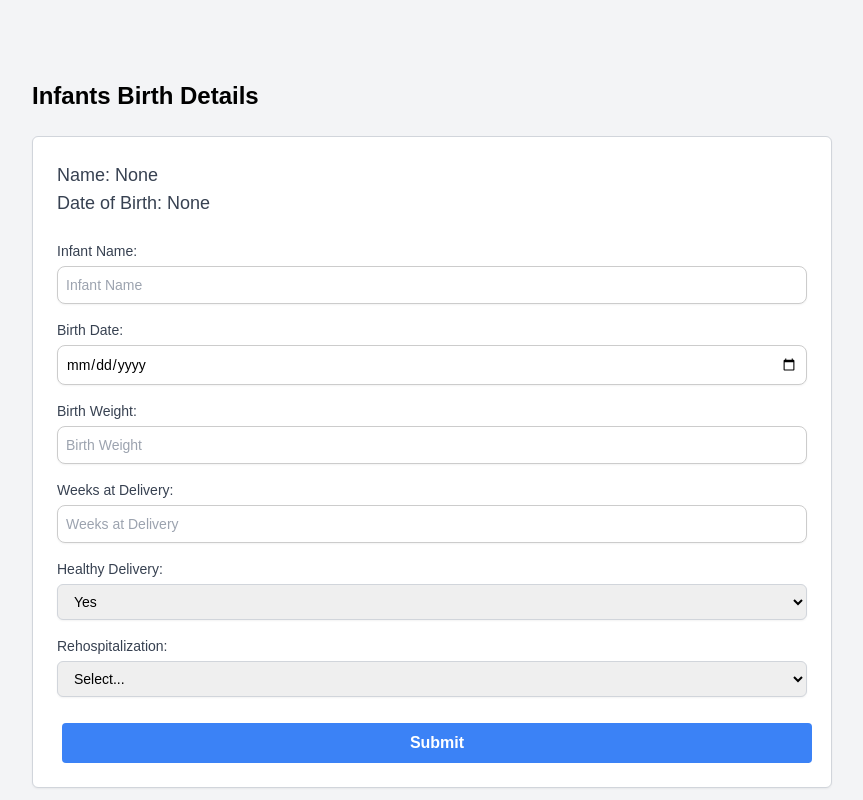
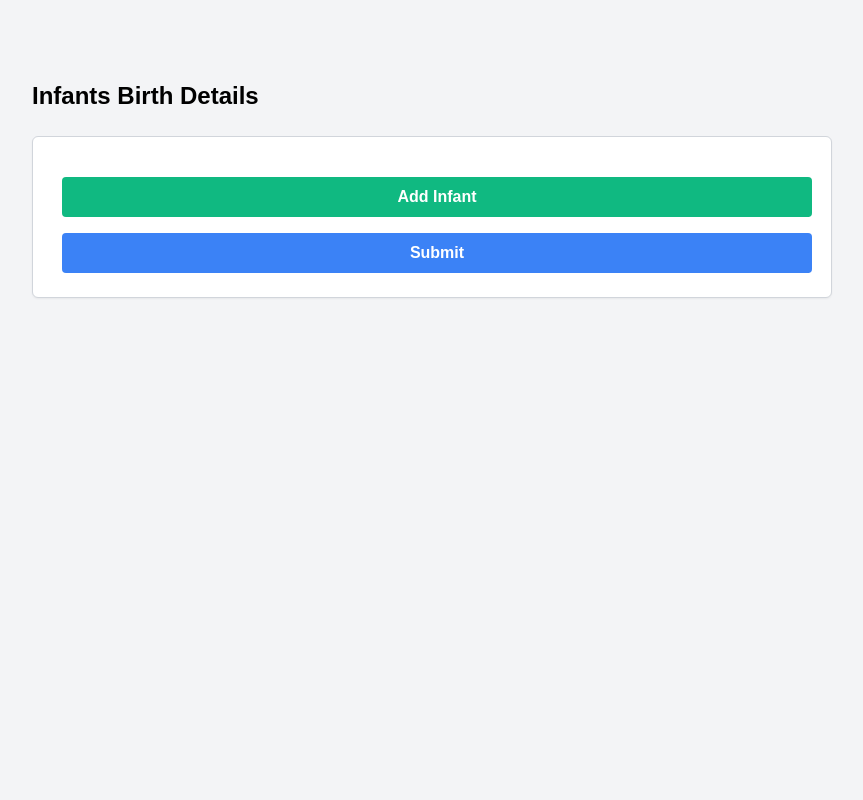
Before and after one commit to 74run/HoG, a Flask app: page /infants_demographics_form in a window 1280 px wide. Shown: the whole page, without its empty margins (208-1071 px from the left). Run offline with Flask 3, Linux system fonts and the light colour scheme; data that the repository does not hold is empty; some libraries are stand-ins or nearby versions.

Commit message:
Add Buttons for Child and Infant Details

```diff
--- a/HoG/app.py
+++ b/HoG/app.py
@@ -2,6 +2,7 @@ from flask import Flask, request, render_template, jsonify, render_template_stri
 from flask_pymongo import PyMongo, ObjectId
 from pymongo.errors import PyMongoError
 from datetime import datetime, timedelta
+from pymongo import MongoClient
 
 import bcrypt
 
@@ -335,28 +336,49 @@ def submit_child_demographics():
 @app.route('/submit_infants_demographics', methods=['POST'])
 def submit_infants_demographics():
     data = request.form
+    print("the data is:", data)
     user_id = data.get('user_id')
-
-
 
     # Validate the user_id by checking if the user exists in the database
     user = mongo.db.users.find_one({'user_id': user_id})
     if not user:
         return jsonify({'error': 'User ID not found.'}), 404
+
     try:
-        infant_details = {
-            "infant_name": data.get("infant_name", ""),
-            "birthdate": data.get("birthdate", ""),
-            "birth_weight": float(data.get("birth_weight", 0)) if data.get("birth_weight") else None,
-            "weeks_at_delivery": int(data.get("weeks_at_delivery", 0)) if data.get("weeks_at_delivery") else None,
-            "healthy_delivery": data.get("healthy_delivery", ""),
-            "medconcernsonbirth" : data.get("medconcernsonbirth", ""),
-            "rehospitalization": data.get("rehospitalization", "")
-        }
-        mongo.db.users.update_one(
+        infant_details = []
+
+        # Assuming the form sends arrays for each infant attribute
+        infant_names = data.getlist("infant_name[]")
+        birth_dates = data.getlist("birthdate[]")  # Changed to plural form for consistency
+        birth_weights = data.getlist("birth_weight[]")
+        weeks_at_delivery = data.getlist("weeks_at_delivery[]")
+        healthy_deliveries = data.getlist("healthy_delivery[]")
+        medical_concerns_on_birth = data.getlist("medicalconcernsonbirth[]")
+        rehospitalizations = data.getlist("rehospitalization[]")
+
+        # Iterate through each array simultaneously using zip
+        for name, birth_date, birth_weight, weeks, healthy_delivery, medical_concern, rehospitalization in zip(
+            infant_names, birth_dates, birth_weights, weeks_at_delivery, healthy_deliveries,
+            medical_concerns_on_birth, rehospitalizations
+        ):
+            infant_detail = {
+                "infant_name": name,
+                "birthdate": birth_date,
+                "birth_weight": int(birth_weight) if birth_weight else None,
+                "weeks_at_delivery": int(weeks) if weeks else None,
+                "healthy_delivery": healthy_delivery,
+                "medical_concerns_on_birth": medical_concern,
+                "rehospitalization": rehospitalization
+            }
+            infant_details.append(infant_detail)
+
+
+        # Update the user document with the new infant details
+        update_result = mongo.db.users.update_one(
             {"user_id": user_id},
             {"$set": {"infant_data": infant_details}}
         )
+
         return redirect(url_for('success', user_id=user_id))
     except Exception as e:
         logging.error(f"Error submitting infants demographics: {e}")
--- a/HoG/templates/Infant_demo.html
+++ b/HoG/templates/Infant_demo.html
@@ -6,64 +6,97 @@
     <title>Infant Birth Details</title>
     <link href="https://cdn.jsdelivr.net/npm/tailwindcss@2.2.19/dist/tailwind.min.css" rel="stylesheet">
     <link rel="stylesheet" href="../static/index.css">
+    <link rel="stylesheet" href="https://cdnjs.cloudflare.com/ajax/libs/font-awesome/5.15.3/css/all.min.css">
 </head>
 <body class="bg-gray-100">
+    <form action="/submit_infants_demographics" method="POST">
+        <input type="hidden" name="user_id" value="{{ user_id }}">
         <div class="container mx-auto mt-10">
             <h2 class="text-2xl font-bold mb-6"><strong>Infants Birth Details</strong></h2>
             <div class="border border-gray-300 rounded-md p-6 bg-white shadow-sm">
-            <div class="mb-6">
-                <p class="text-lg font-medium text-gray-700">Name: {{ name }}</p>
-                <p class="text-lg font-medium text-gray-700">Date of Birth: {{ birthdate }}</p>
+                <!-- Infant Forms Container -->
+                <div id="infantFormsContainer" style="display:none;"></div>
+
+                <!-- Add Infant Button -->
+                <button type="button" onclick="addInfantForm()" class="mt-4 w-full bg-green-500 hover:bg-green-700 text-white font-bold py-2 px-4 rounded">Add Infant</button>
+
+                <!-- Submit Button -->
+                <button type="submit" class="mt-4 w-full bg-blue-500 hover:bg-blue-700 text-white font-bold py-2 px-4 rounded">Submit</button>
             </div>
-            <form action="/submit_infants_demographics" method="POST">
-                <input type="hidden" name="user_id" value="{{ user_id }}">
-                <div class="mb-4">
+        </div>
+    </form>
+
+    <script>
+        // Template for an infant form
+        const infantFormTemplate = `
+        <div class="infant-form mb-4">
             <label for="infant_name" class="block text-sm font-medium text-gray-700">Infant Name:</label>
-                    <input type="text" id="infant_name" name="infant_name" placeholder="Infant Name" class="mt-1 block w-full px-3 py-2 border border-gray-300 rounded-md shadow-sm focus:outline-none focus:ring-blue-500 focus:border-blue-500 sm:text-sm">
-                </div>
+            <input type="text" name="infant_name[]" placeholder="Infant Name" class="mt-1 block w-full px-3 py-2 border border-gray-300 rounded-md shadow-sm focus:outline-none focus:ring-blue-500 focus:border-blue-500 sm:text-sm">
 
-                <div class="mb-4">
+            <!-- Add other fields similarly -->
+
             <label for="birthdate" class="block text-sm font-medium text-gray-700">Birth Date:</label>
-                    <input type="date" id="birthdate" name="birthdate" placeholder="Birth Date" class="mt-1 block w-full px-3 py-2 border border-gray-300 rounded-md shadow-sm focus:outline-none focus:ring-blue-500 focus:border-blue-500 sm:text-sm">
-                </div>
+            <input type="date" name="birthdate[]" placeholder="Birth Date" class="mt-1 block w-full px-3 py-2 border border-gray-300 rounded-md shadow-sm focus:outline-none focus:ring-blue-500 focus:border-blue-500 sm:text-sm">
 
-                <div class="mb-4">
             <label for="birth_weight" class="block text-sm font-medium text-gray-700">Birth Weight:</label>
-                    <input type="number" id="birth_weight" name="birth_weight" placeholder="Birth Weight" class="mt-1 block w-full px-3 py-2 border border-gray-300 rounded-md shadow-sm focus:outline-none focus:ring-blue-500 focus:border-blue-500 sm:text-sm">
-                </div>
+            <input type="number" name="birth_weight[]" placeholder="Birth Weight" class="mt-1 block w-full px-3 py-2 border border-gray-300 rounded-md shadow-sm focus:outline-none focus:ring-blue-500 focus:border-blue-500 sm:text-sm">
 
-                <div class="mb-4">
             <label for="weeks_at_delivery" class="block text-sm font-medium text-gray-700">Weeks at Delivery:</label>
-                    <input type="number" id="weeks_at_delivery" name="weeks_at_delivery" placeholder="Weeks at Delivery" class="mt-1 block w-full px-3 py-2 border border-gray-300 rounded-md shadow-sm focus:outline-none focus:ring-blue-500 focus:border-blue-500 sm:text-sm">
-                </div>
+            <input type="number" name="weeks_at_delivery[]" placeholder="Weeks at Delivery" class="mt-1 block w-full px-3 py-2 border border-gray-300 rounded-md shadow-sm focus:outline-none focus:ring-blue-500 focus:border-blue-500 sm:text-sm">
 
-                <div class="mb-4">
             <label for="healthy_delivery" class="block text-sm font-medium text-gray-700">Healthy Delivery:</label>
-                    <select id="healthy_delivery" name="healthy_delivery" class="mt-1 block w-full px-3 py-2 border border-gray-300 rounded-md shadow-sm focus:outline-none focus:ring-blue-500 focus:border-blue-500 sm:text-sm" onchange="toggleInput(document.getElementById('healthy_delivery'), document.getElementById('healthydelContainer'))">
+            <select name="healthy_delivery[]" class="mt-1 block w-full px-3 py-2 border border-gray-300 rounded-md shadow-sm focus:outline-none focus:ring-blue-500 focus:border-blue-500 sm:text-sm">
                 <option value="yes">Yes</option>
                 <option value="no">No</option>
             </select>
 
-                    <div id="healthydelContainer" style="display: none;">
+            <div>
                 <label for="medconcernsonbirth" class="block text-sm font-medium text-gray-700">Any Medical Concerns on Birth:</label>
-                        <input type="text" id="medconcernsonbirth" name="medicalconcernsonbirth" class="mt-1 block w-full px-3 py-2 border border-gray-300 rounded-md shadow-sm focus:outline-none focus:ring-blue-500 focus:border-blue-500 sm:text-sm">
-                    </div>
+                <input type="text" name="medicalconcernsonbirth[]" class="mt-1 block w-full px-3 py-2 border border-gray-300 rounded-md shadow-sm focus:outline-none focus:ring-blue-500 focus:border-blue-500 sm:text-sm">
             </div>
 
-                <div class="mb-4">
             <label for="rehospitalization" class="block text-sm font-medium text-gray-700">Rehospitalization:</label>
-                    <select id="rehospitalization" name="rehospitalization" class="mt-1 block w-full px-3 py-2 border border-gray-300 rounded-md shadow-sm focus:outline-none focus:ring-blue-500 focus:border-blue-500 sm:text-sm">
+            <select name="rehospitalization[]" class="mt-1 block w-full px-3 py-2 border border-gray-300 rounded-md shadow-sm focus:outline-none focus:ring-blue-500 focus:border-blue-500 sm:text-sm">
                 <option value="">Select...</option>
                 <option value="yes">Yes</option>
                 <option value="no">No</option>
             </select>
-                </div>
 
-                <button type="submit" class="w-full bg-blue-500 hover:bg-blue-700 text-white font-bold py-2 px-4 rounded">Submit</button>
-            </form>
+            <div class="flex justify-end space-x-2">
+                <button type="button" class="delete-btn bg-red-500 hover:bg-red-800 text-white font-bold py-1 px-2 rounded" title="Delete">
+                    <i class="fas fa-trash"></i>
+                </button>
             </div>
         </div>
+        `;
 
-    <script src="../static/index.js"></script>
+        let numberOfInfants = 1; // Start with one infant form
+
+        function addInfantForm() {
+            const container = document.getElementById('infantFormsContainer');
+            if (container.style.display === 'none') {
+                container.style.display = 'block'; // Show the container if it's hidden
+            } else {
+                // Increment the number of infants and update the template accordingly
+                numberOfInfants++;
+                const newForm = document.createElement('div');
+                newForm.innerHTML = infantFormTemplate.replace(/numberOfInfants/g, numberOfInfants); // Update the template with the new number of infants
+                container.appendChild(newForm);
+            }
+        }
+
+        function deleteInfantForm(element) {
+            element.closest('.infant-form').remove();
+        }
+
+        // Initially hide the infantFormsContainer
+        document.addEventListener('DOMContentLoaded', () => {
+            const container = document.getElementById('infantFormsContainer');
+            container.style.display = 'none';
+        });
+
+        // Initially add one infant form
+        addInfantForm();
+    </script>
 </body>
 </html>
```
Also changed, not shown: HoG/templates/child_demo.html (+26 -35 lines). Lines whose indentation alone changed are shown as unchanged.
